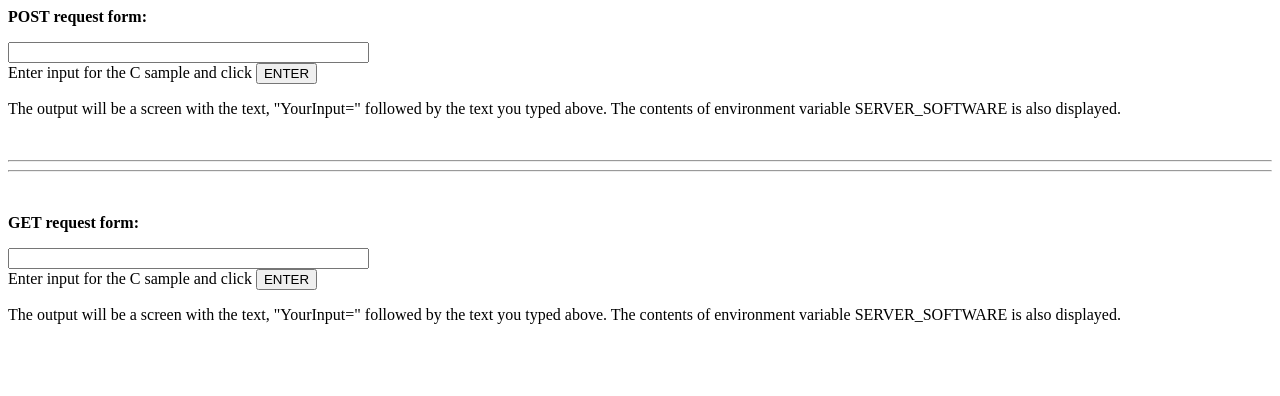
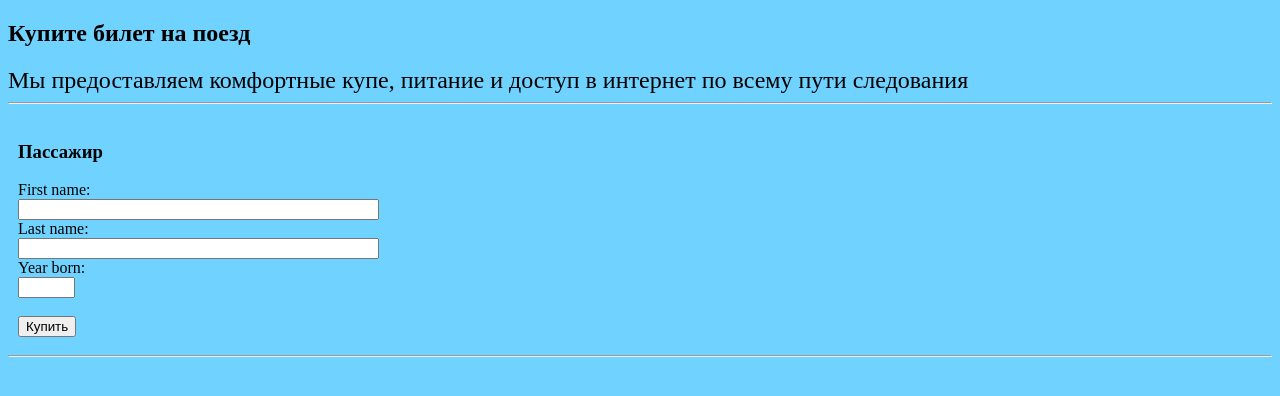
Before and after one commit to TuringMac/railroad, a plain HTML site: page index.html in a window 1280 px wide. Drawn offline with Linux system fonts and the light colour scheme.

Commit message:
add js and css

```diff
--- a/index.html
+++ b/index.html
@@ -2,41 +2,39 @@
 <html>
 <HEAD>
 	<meta charset=UTF-8>
-	<TITLE></TITLE>
-	<noscript><link type="text/css" rel="stylesheet" href="//www.ibm.com/data/css/v11/r1.css"/></noscript>
-	<style type="text/css">
-a.mbody:link { text-decoration: none; color: "#006699"; }
-a.mbody:visited { text-decoration: none; color: "#006699"; }
-a.mbody:hover { text-decoration: underline; color: "#006699";}
-pre { font-family: monospace; font-weight: normal; font-size: 12px; }
-.ast { font-family: Arial, sans-serif; font-size: 10pt; color: #cc6600; }
-.star { font-family: Arial, sans-serif; font-size: 10pt; color: #cc6600; }
-	</style>
+	<TITLE>Покупка билета на поезд</TITLE>
+	<link rel="stylesheet" href="main.css">
+	 <script src="main.js"></script>
 </HEAD>
 <body>
-<strong>POST request form: </strong>
-<p>
-<form method="POST" action="/cgi-bin/railroad.cgi">
-   <input name="YourInput" size=42,2>
-   <br>
-   Enter input for the C sample and click <input type="SUBMIT" value="ENTER">
-   <p>The output will be a screen with the text,
-   "YourInput=" followed by the text you typed above.
-   The contents of environment variable SERVER_SOFTWARE is also displayed.
-</form>
-<br>
-<hr>
-<hr>
-<br>
-<p>
-<strong>GET request form: </strong>
-<p>
-<form method="GET" action="/cgi-bin/railroad.cgi">
-   <input name="YourInput" size=42,2>
-   <br>
-   Enter input for the C sample and click <input type="SUBMIT" value="ENTER">
-   <p>The output will be a screen with the text,
-   "YourInput=" followed by the text you typed above.
-   The contents of environment variable SERVER_SOFTWARE is also displayed.
-</form>
+	<div id="about">
+		<h2>Купите билет на поезд</h2>
+		<span>Мы предоставляем комфортные купе, питание и доступ в интернет по всему пути следования</span>
+		<hr/>
+	</div>
+	<div class="form">
+		<h3>Пассажир</h3>
+		<form method="POST" action="/cgi-bin/railroad.cgi">
+			<label for="firstName">First name:</label><br>
+			<input id="fname" name="firstName" size=42,2><br>
+			<label for="lastName">Last name:</label><br>
+			<input id="lname" name="lastName" size=42,2><br>
+			<label for="year">Year born:</label><br>
+			<input id="year" name="year" size=4,2><br>
+
+			<div id="parent" style="display: none;">
+				<hr/>
+				<h3>Родитель</h3>
+				<label for="parFirstName">First name:</label><br>
+				<input id="pfname" name="parFirstName" size=42,2><br>
+				<label for="parLastName">Last name:</label><br>
+				<input id="plname" name="parLastName" size=42,2><br>
+				<label for="parYear">Year born:</label><br>
+				<input name="parYear" size=4,2><br>
+			</div>
+			<br/>
+			<input type="SUBMIT" value="Купить">
+		</form>
+	</div>
+	<hr/>
 </html>
--- /dev/null
+++ b/main.css
@@ -0,0 +1,15 @@
+body {
+	background-color: #70D3FF;
+}
+
+span {
+	font-size:1.5em;
+}
+
+#parent {
+	background-color: orange;
+}
+
+.form {
+	padding: 10px;
+}
--- /dev/null
+++ b/main.js
@@ -0,0 +1,21 @@
+window.onload = init;
+
+function init(){
+	const year = document.getElementById("year");
+	year.addEventListener('input', checkAge);
+
+	function checkAge() {
+	if(year.value >= new Date().getFullYear()-18)
+		showParent(1);
+	else
+		showParent(0);
+}
+
+function showParent(flag) {
+  let parent = document.getElementById("parent");
+  if(flag)
+	parent.style.display='';
+  else
+	parent.style.display='none';
+}
+}
```
